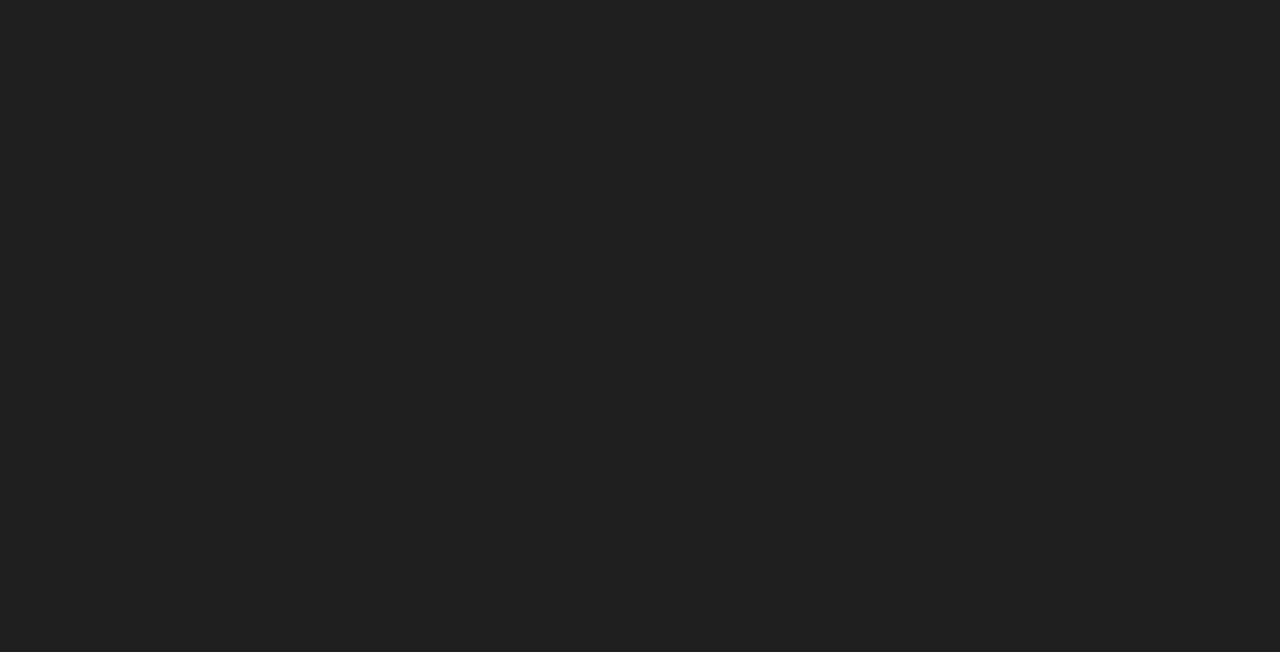
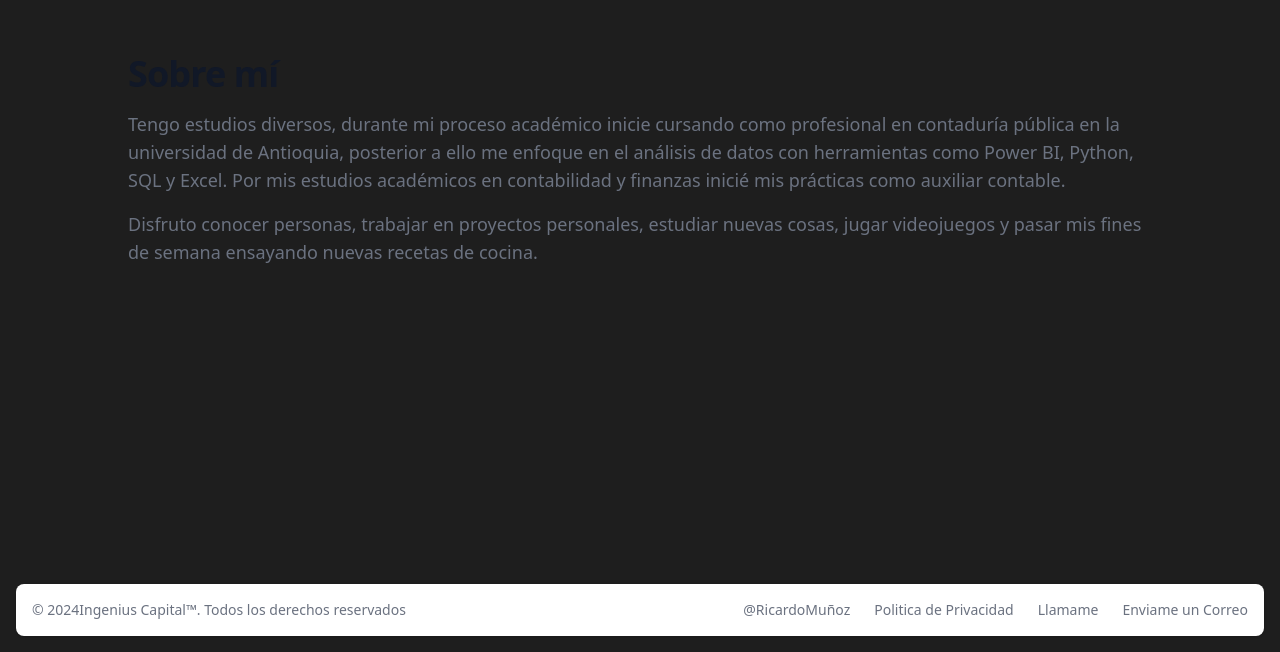
Before and after one commit to karol7git/basic-portfolio, a React (Vite) app: page / in a window 1280 px wide. Shown: the part 1736-2388 px from the top of the page. Before the commit the page ends 1504 px from the top, so only its background shows below. Built offline with nearby package versions, Linux system fonts and the light colour scheme.

Commit message:
add about

```diff
--- a/src/App.tsx
+++ b/src/App.tsx
@@ -1,10 +1,11 @@
 import Nav from "./components/Nav";
 import Hero from "./pages/Hero";
-import Experiencia from "./pages/Experiencia";
+import Projects from "./pages/Projects";
 import About from "./pages/About";
 import Footer from "./components/Footer";
+
+import Experiencia from "./pages/Experiencia";
 import Divider from "@mui/material/Divider";
-import Projects from "./pages/Projects";
 
 function App() {
   return (
@@ -16,6 +17,8 @@ function App() {
       <section id="projects">
         <Projects />
       </section>
+      <About />
+      <Footer />
     </>
   );
 }
--- a/src/pages/About.tsx
+++ b/src/pages/About.tsx
@@ -1,94 +1,25 @@
-import { useState } from "react";
-
 const About = () => {
-  const [openIndex, setOpenIndex] = useState(null);
-
-  const handleAccordionClick = (index) => {
-    setOpenIndex(openIndex === index ? null : index);
-  };
-
   return (
-    <section
-      id="about"
-      className="flex flex-col justify-center items-stretch p-8 lg:p-16 space-y-10"
-    >
-      <h1 className="text-4xl font-bold tracking-tight text-gray-900 sm:text-6xl text-center">
-        Sobre mí
-      </h1>
-
-      <div className="space-y-4">
-        {[1, 2, 3].map((index) => (
-          <div
-            key={index}
-            className="border border-gray-200 rounded-lg shadow-sm bg-white"
-          >
-            <h2 id={`accordion-open-heading-${index}`}>
-              <button
-                type="button"
-                className="flex items-center justify-between w-full p-5 font-medium text-gray-700 border-b border-gray-200 rounded-t-lg hover:bg-gray-100 focus:outline-none focus:ring-2 focus:ring-gray-200"
-                onClick={() => handleAccordionClick(index)}
-                aria-expanded={openIndex === index}
-                aria-controls={`accordion-open-body-${index}`}
-              >
-                <span className="flex items-center text-lg font-semibold">
-                  <svg
-                    className={`w-5 h-5 me-2 transition-transform ${
-                      openIndex === index ? "rotate-180" : ""
-                    }`}
-                    fill="currentColor"
-                    viewBox="0 0 20 20"
-                    xmlns="http://www.w3.org/2000/svg"
-                  >
-                    <path
-                      fillRule="evenodd"
-                      d="M18 10a8 8 0 11-16 0 8 8 0 0116 0zm-8-3a1 1 0 00-.867.5 1 1 0 11-1.731-1A3 3 0 0113 8a3.001 3.001 0 01-2 2.83V11a1 1 0 11-2 0v-1a1 1 0 011-1 1 1 0 100-2zm0 8a1 1 0 100-2 1 1 0 000 2z"
-                      clipRule="evenodd"
-                    />
-                  </svg>
-                  {index === 1
-                    ? "¿Qué estudios tengo?"
-                    : index === 2
-                    ? "¿Qué experiencia tengo?"
-                    : "¿Cuáles son mis hobbies?"}
-                </span>
-                <svg
-                  className={`w-3 h-3 transition-transform ${
-                    openIndex === index ? "rotate-180" : ""
-                  }`}
-                  aria-hidden="true"
-                  xmlns="http://www.w3.org/2000/svg"
-                  fill="none"
-                  viewBox="0 0 10 6"
-                >
-                  <path
-                    stroke="currentColor"
-                    strokeLinecap="round"
-                    strokeLinejoin="round"
-                    strokeWidth="2"
-                    d="M9 5 5 1 1 5"
-                  />
-                </svg>
-              </button>
-            </h2>
-            <div
-              id={`accordion-open-body-${index}`}
-              className={`transition-max-height duration-300 ease-in-out overflow-hidden ${
-                openIndex === index ? "max-h-40" : "max-h-0"
-              }`}
-              aria-labelledby={`accordion-open-heading-${index}`}
-            >
-              <div className="p-5 text-gray-700">
-                <p>
-                  {index === 1
-                    ? "Diversos, durante mi proceso académico inicie cursando profesional, contaduría pública en la universidad de Antioquia, posterior a ello me enfoque en el análisis de datos con herramientas como Power BI, Python, SQL y Excel, para posteriormente ponerlos en práctica en el sector contable y financiero."
-                    : index === 2
-                    ? "Por mis estudios académicos en contabilidad y finanzas inicié mis prácticas como auxiliar contable."
-                    : "Disfruto conocer personas, trabajar en proyectos personales, estudiar nuevas cosas, jugar videojuegos y pasar mis fines de semana ensayando nuevas recetas de cocina."}
-                </p>
-              </div>
-            </div>
-          </div>
-        ))}
+    <section className="flex items-center justify-center min-h-screen">
+      <div className="py-8 px-4 mx-auto max-w-screen-xl lg:py-16 lg:px-6">
+        <div className="max-w-screen-lg text-gray-500 sm:text-lg dark:text-gray-400">
+          <h2 className="mb-4 text-4xl tracking-tight font-bold text-gray-900 dark:text-white">
+            Sobre mí
+          </h2>
+          <p className="mb-4 font-medium">
+            Tengo estudios diversos, durante mi proceso académico inicie
+            cursando como profesional en contaduría pública en la universidad de
+            Antioquia, posterior a ello me enfoque en el análisis de datos con
+            herramientas como Power BI, Python, SQL y Excel. Por mis estudios
+            académicos en contabilidad y finanzas inicié mis prácticas como
+            auxiliar contable.
+          </p>
+          <p className="mb-4 font-light">
+            Disfruto conocer personas, trabajar en proyectos personales,
+            estudiar nuevas cosas, jugar videojuegos y pasar mis fines de semana
+            ensayando nuevas recetas de cocina.
+          </p>
+        </div>
       </div>
     </section>
   );
```
